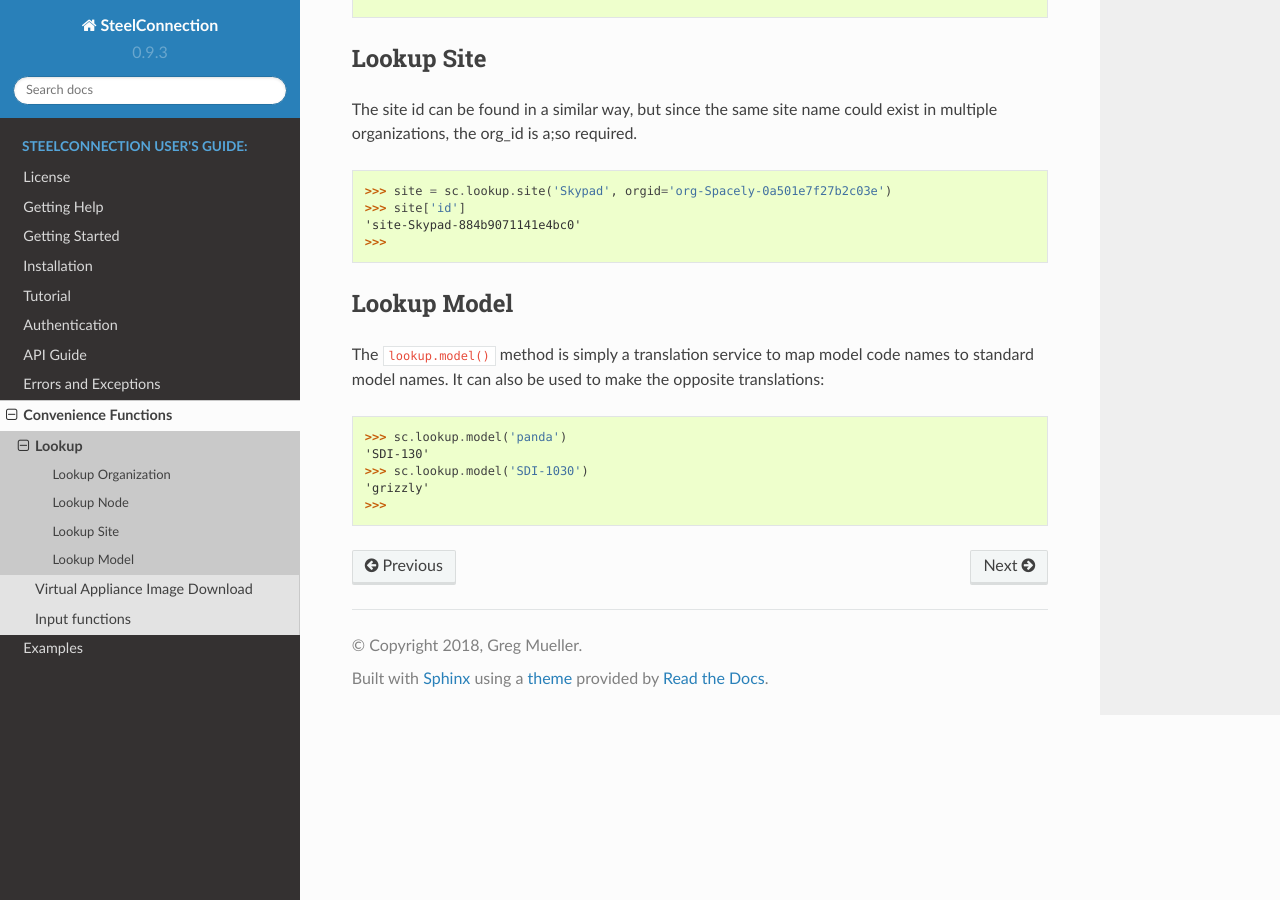
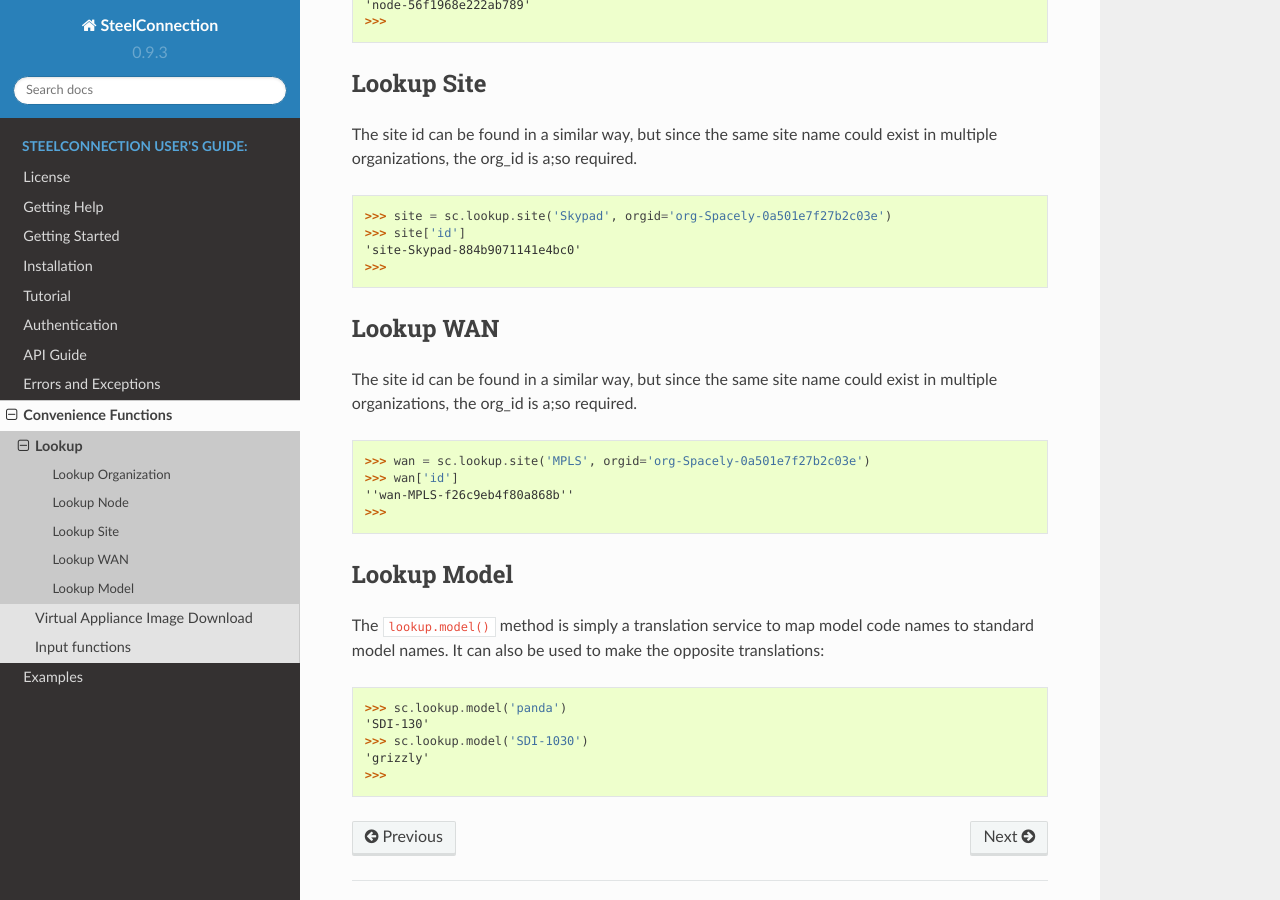
Before and after one commit to grelleum/SteelConnection, a Sphinx documentation site: the page built from docs/lookup.rst, in a window 1280 px wide and 900 px high, scrolled down 948 px. Built offline with Sphinx 7.4.7 and the Read the Docs theme 2.0.0, drawn with Linux system fonts in a browser that asks for light colours; some of the changed text lies outside the part shown.

Commit message:
Added WAN to lookup functions.

```diff
--- a/docs/lookup.rst
+++ b/docs/lookup.rst
@@ -15,10 +15,12 @@
 - ``lookup.org(org_short_name)``
 - ``lookup.node(serial)``
 - ``lookup.site(site_name, org_id=org['id'])``
+- ``lookup.wan(wan_name, org_id=org['id'])``
 - ``lookup.model(model)``
 
 These functions are accessed directly from the object you created and
 are specific to the SteelConnect API.
+
 
 Lookup Organization
 -------------------
@@ -35,6 +37,7 @@
    'org-Spacely-0a0b1cbadb33f34'
    >>>
 
+
 Lookup Node
 -----------
 
@@ -48,6 +51,7 @@
    'node-56f1968e222ab789'
    >>>
 
+
 Lookup Site
 -----------
 
@@ -60,6 +64,21 @@
    >>> site['id']
    'site-Skypad-884b9071141e4bc0'
    >>>
+
+
+Lookup WAN
+----------
+
+The site id can be found in a similar way, but since the same site name
+could exist in multiple organizations, the org_id is a;so required.
+
+.. code:: python
+
+   >>> wan = sc.lookup.site('MPLS', orgid='org-Spacely-0a501e7f27b2c03e')
+   >>> wan['id']
+   ''wan-MPLS-f26c9eb4f80a868b''
+   >>>
+
 
 Lookup Model
 ------------
```
